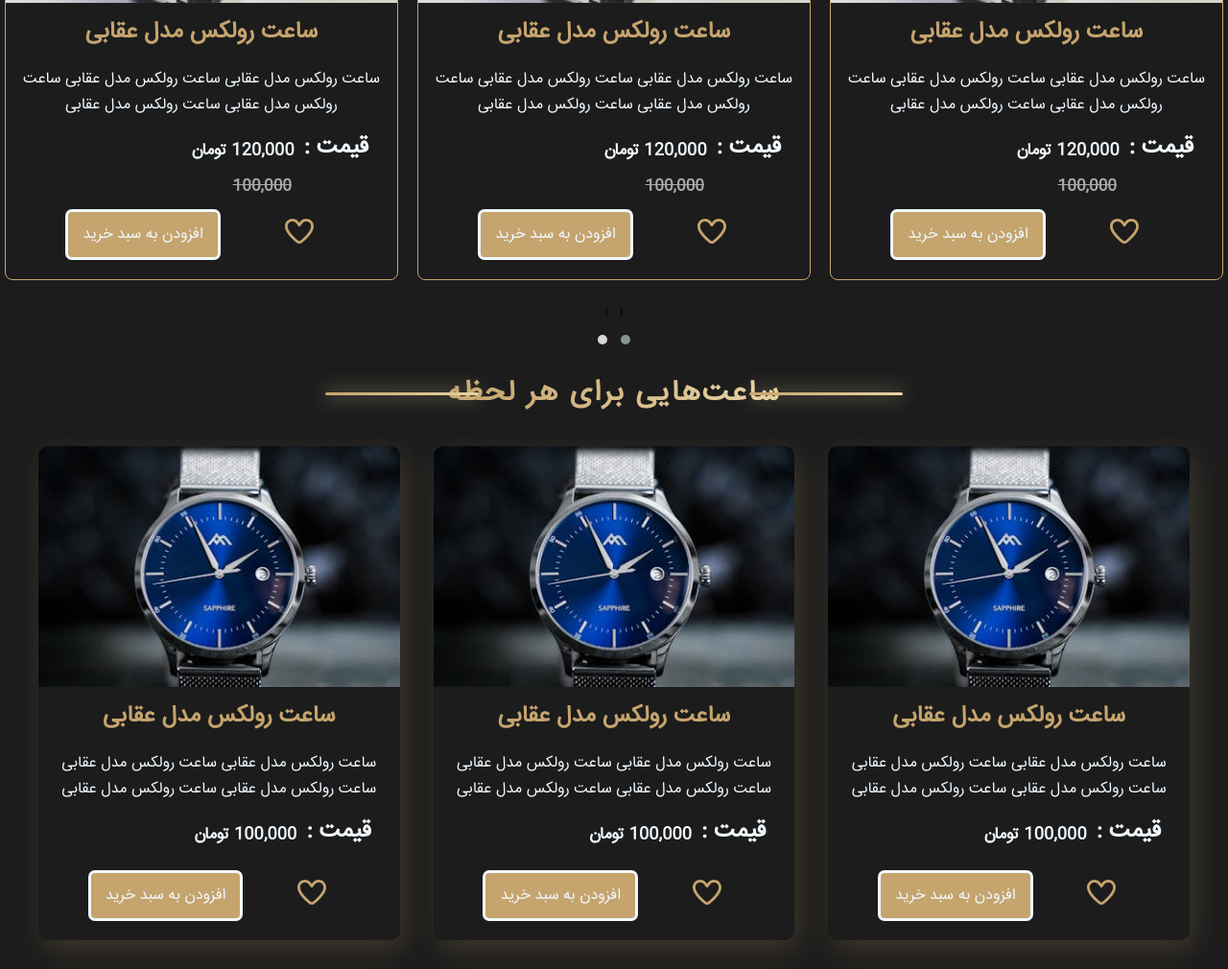
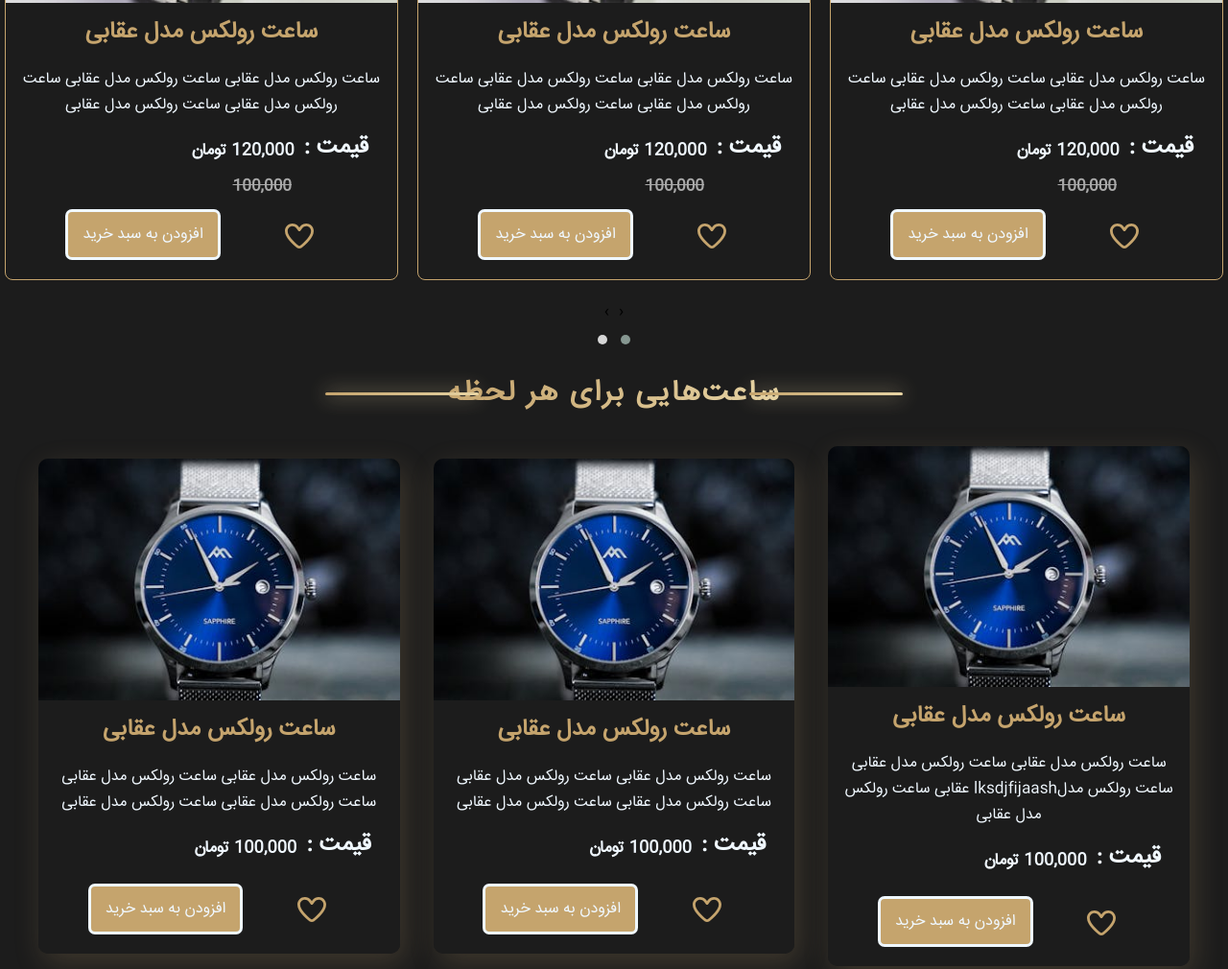
Before and after one commit to Parsa-Zolfaghari/Shoping-project-frontend, a website: page index.html in a window 1280 px wide. Shown: the part 1176-2186 px from the top of the page at 96% size. Drawn offline with nearby package versions, Linux system fonts and the light colour scheme.

Commit message:
make change

```diff
--- a/index.html
+++ b/index.html
@@ -268,7 +268,7 @@
                     <img src="./assets/img/boxes/pexels-alexazabache-3766111.jpg" alt="img" class="img-box">
                     <div class="item-box__details">
                         <h2 class="title-box">ساعت رولکس مدل عقابی</h2>
-                        <p class="description-box">ساعت رولکس مدل عقابی ساعت رولکس مدل عقابی ساعت رولکس مدل عقابی
+                        <p class="description-box">ساعت رولکس مدل عقابی ساعت رولکس مدل عقابی ساعت رولکس مدلlksdjfijaash عقابی
                             ساعت
                             رولکس مدل عقابی
                         </p>
--- a/styles/Header/header.css
+++ b/styles/Header/header.css
@@ -102,6 +102,7 @@
     font-size: 16px;
     cursor: pointer;
     margin-right: 15px;
+    padding-top: 8px;
     transition: all 400ms ease-in-out;
 }
 
```
